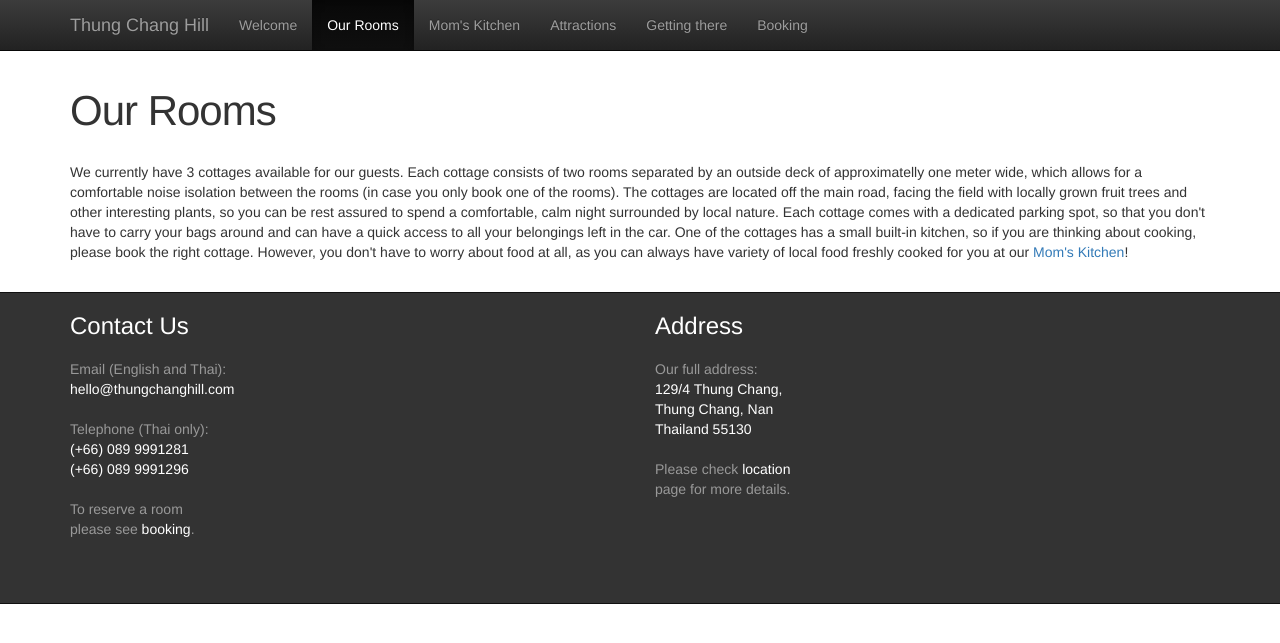
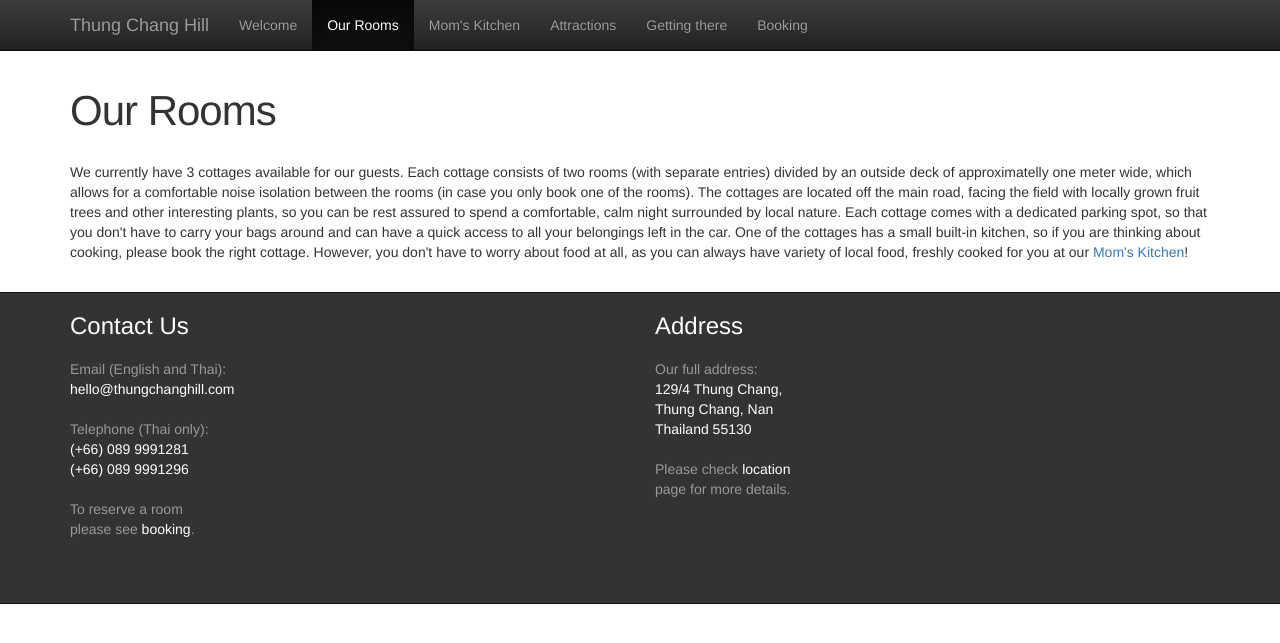
Before and after one commit to akuz/thungchanghill, a Jekyll site: the page built from 10_rooms.md, in a window 1280 px wide. Shown: the top 643 px of the page. Built offline with Jekyll 4.4.1, drawn with Linux system fonts in a browser that asks for light colours.

Commit message:
Text update

```diff
--- a/10_rooms.md
+++ b/10_rooms.md
@@ -6,7 +6,8 @@ permalink: /rooms/
 
 <p>
 We currently have 3 cottages available for our guests.
-Each cottage consists of two rooms separated by an outside
+Each cottage consists of two rooms (with separate entries)
+divided by an outside
 deck of approximatelly one meter wide, which allows for a
 comfortable noise isolation between the rooms (in case you
 only book one of the rooms). The cottages are located
@@ -20,7 +21,7 @@ belongings left in the car. One of the cottages has
 a small built-in kitchen, so if you are thinking
 about cooking, please book the right cottage.
 However, you don't have to worry about food at
-all, as you can always have variety of local food
+all, as you can always have variety of local food,
 freshly cooked for you at our
 <a href="{{site.baseurl}}/kitchen">Mom's Kitchen</a>!
 </p>
```
Also changed, not shown: 20_kitchen.md (+1 -1 lines).
